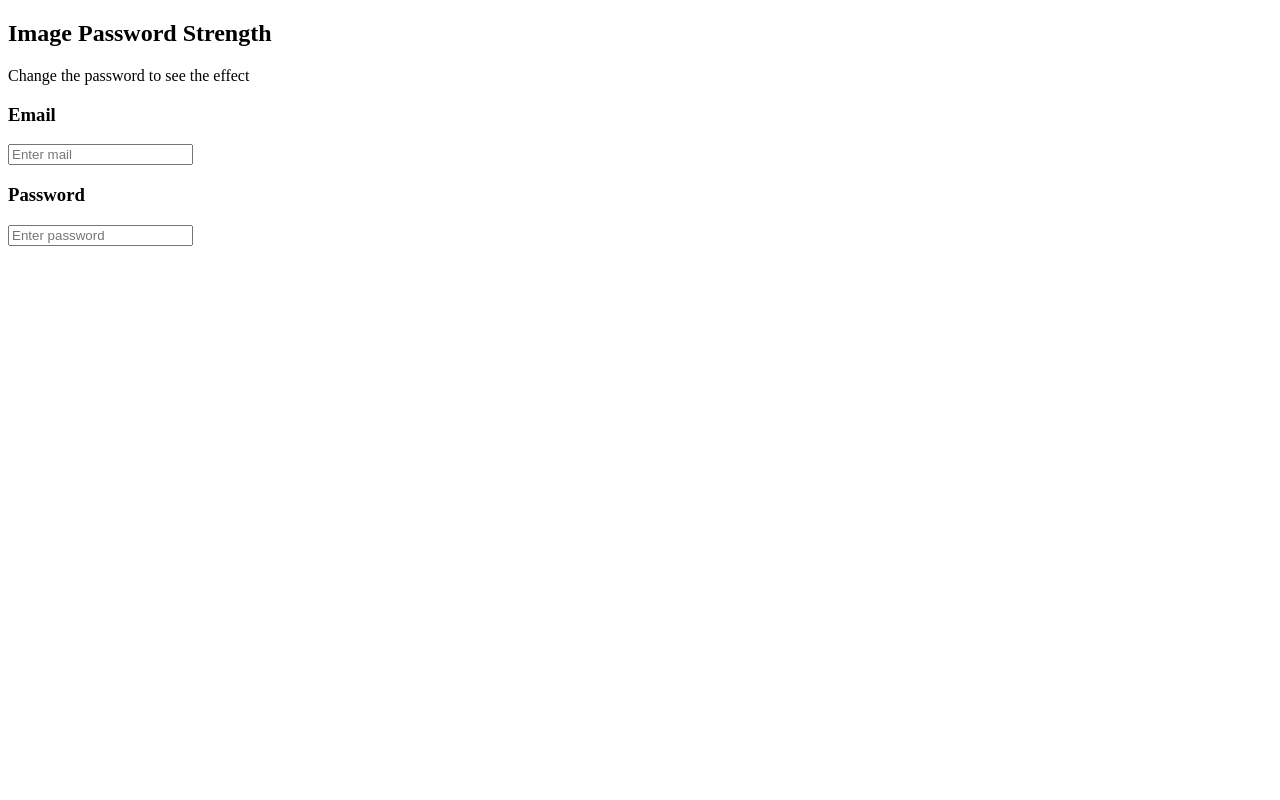
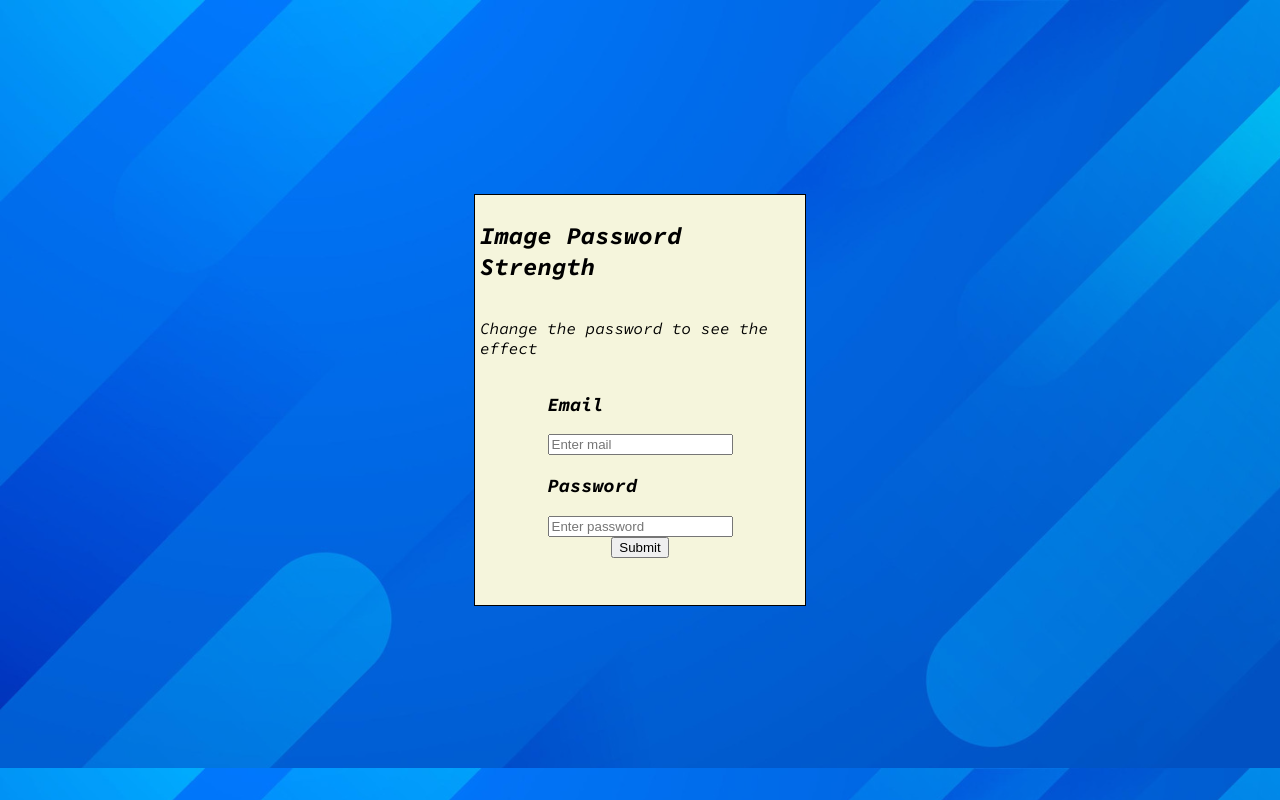
Before and after one commit to byrondal/blur_changing_password, a plain HTML site: page index.html in a window 1280 px wide. Drawn offline with Linux system fonts and the light colour scheme.

Commit message:
adding JavaScript

```diff
--- a/index.html
+++ b/index.html
@@ -9,21 +9,26 @@
   <title>Blur Effect</title>
 </head>
 
-<body>
-
-  <section>
-    <div>
+<body id="background-image">
+  <style>
+    body {
+      background-image: url(./Assets/Background\ picture.png);
+    }
+  </style>
+  <section class="main-content">
+    <div class="text-content">
       <h1>Image Password Strength</h1>
       <p>Change the password to see the effect</p>
     </div>
-    <div>
+    <div class="email-content">
       <h3>Email</h3>
-      <input type="text" placeholder="Enter mail" class="email-input">
+      <input type="text" placeholder="Enter mail" id="email-input">
     </div>
-    <div>
+    <div class="password-content">
       <h3>Password</h3>
-      <input type="text" placeholder="Enter password" class="password-input">
+      <input type="text" placeholder="Enter password" id="password-input">
     </div>
+    <button>Submit</button>
   </section>
 
 
--- a/main.js
+++ b/main.js
@@ -0,0 +1,11 @@
+
+
+const passwordInput = document.getElementById('password-input');
+const body = document.body;
+
+passwordInput.addEventListener('input', () => {
+  const passwordLength = passwordInput.value.length;
+  const blurValue = passwordLength * 2;
+
+  body.style.filter = `blur(${blurValue}px)`;
+});
--- a/style.css
+++ b/style.css
@@ -1,4 +1,41 @@
 @font-face {
-  font-family: ;
-  src: url();
+  font-family: source_code;
+  src: url(./Assets/Font/Source_Code_Pro/SourceCodePro-Italic-VariableFont_wght.ttf);
+};
+
+* {
+  box-sizing: border-box;
+  margin: 0;
+  padding: 0;
 }
+body {
+  display: flex;
+  align-items: center;
+  justify-content: center;
+  height: 100vh;
+  margin: 0;
+}
+.main-content {
+  position: absolute;
+  display: flex;
+  flex-direction: column;
+  align-items: center;
+  border: 1px solid black;
+  padding: 5px;
+  width: 20rem;
+  height: 25rem;
+  background-color: beige;
+}
+
+h1, h3, p {
+  font-family: source_code;
+
+}
+
+
+.text-content {
+  display: flex;
+  flex-direction: column;
+  align-items: center;
+  justify-content: center;
+}
```
